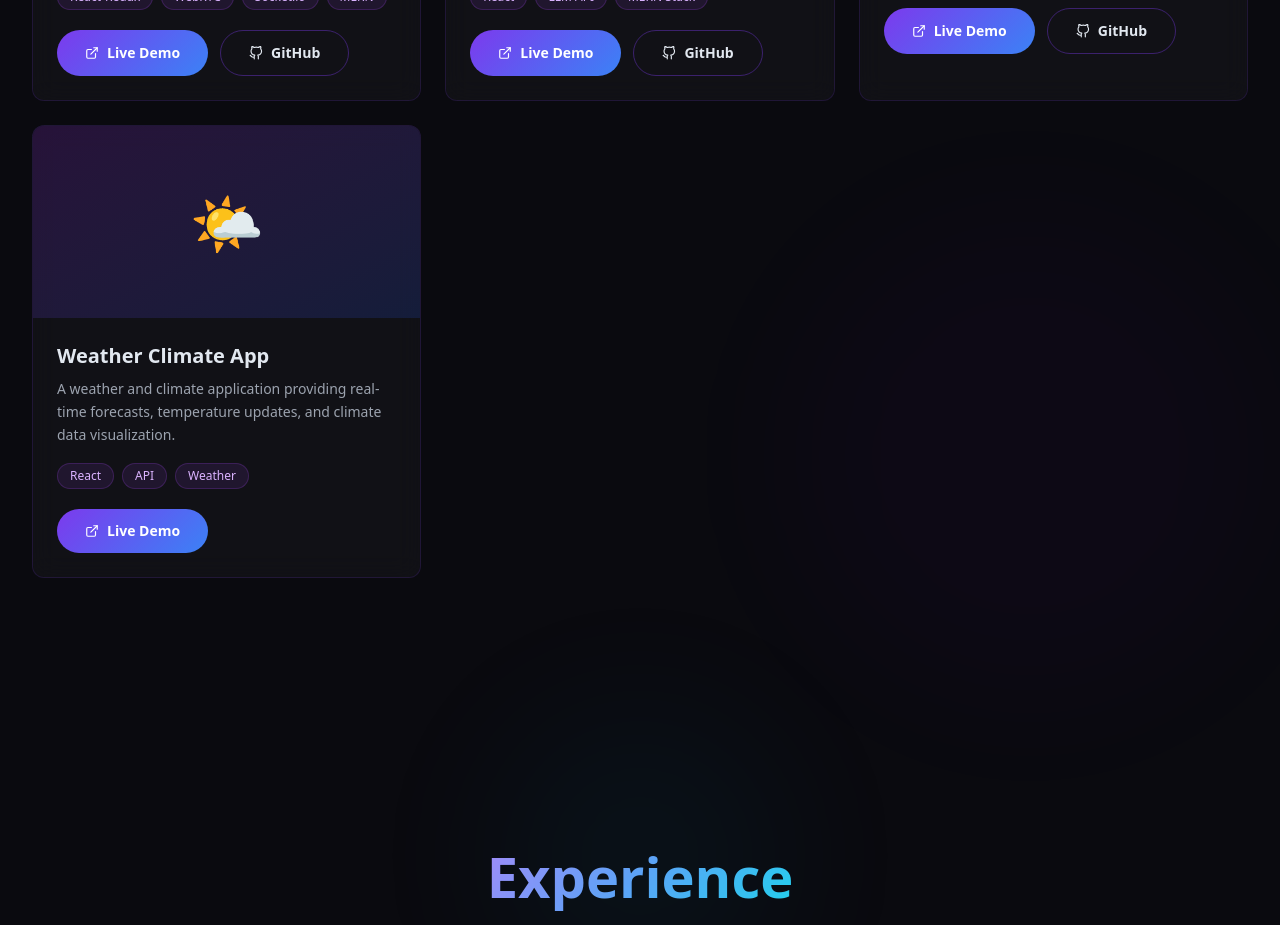
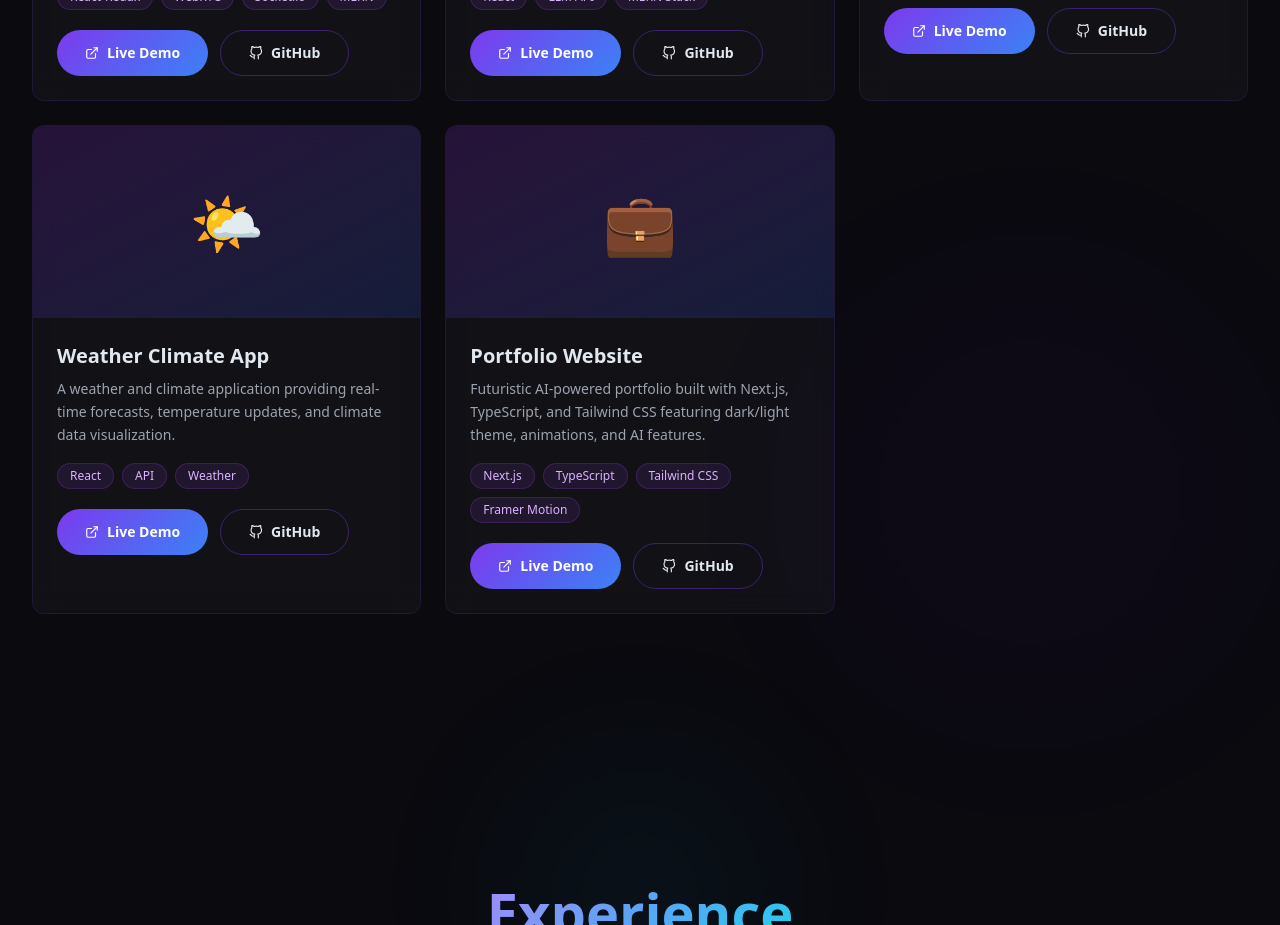
Before and after one commit to Sahil071803/Portfolio-Website, a Next.js app: page / in a window 1280 px wide. Shown: the part 3320-4245 px from the top of the page. Built offline with nearby package versions, Linux system fonts and the light colour scheme.

Commit message:
Fix Weather Climate App GitHub link + add Portfolio Website project

```diff
--- a/src/components/Projects.tsx
+++ b/src/components/Projects.tsx
@@ -47,7 +47,18 @@ const projects = [
     category: "MERN",
     image: "🌤️",
     live: "https://weather-climate-app.vercel.app",
-    github: "",
+    github: "https://github.com/Sahil071803/Weather-Climate-app.git",
+  },
+  {
+    id: 5,
+    title: "Portfolio Website",
+    description:
+      "Futuristic AI-powered portfolio built with Next.js, TypeScript, and Tailwind CSS featuring dark/light theme, animations, and AI features.",
+    tags: ["Next.js", "TypeScript", "Tailwind CSS", "Framer Motion"],
+    category: "AI",
+    image: "💼",
+    live: "https://portfolio-website-nu-opal-68.vercel.app",
+    github: "https://github.com/Sahil071803/Portfolio-Website.git",
   },
 ];
 
```
